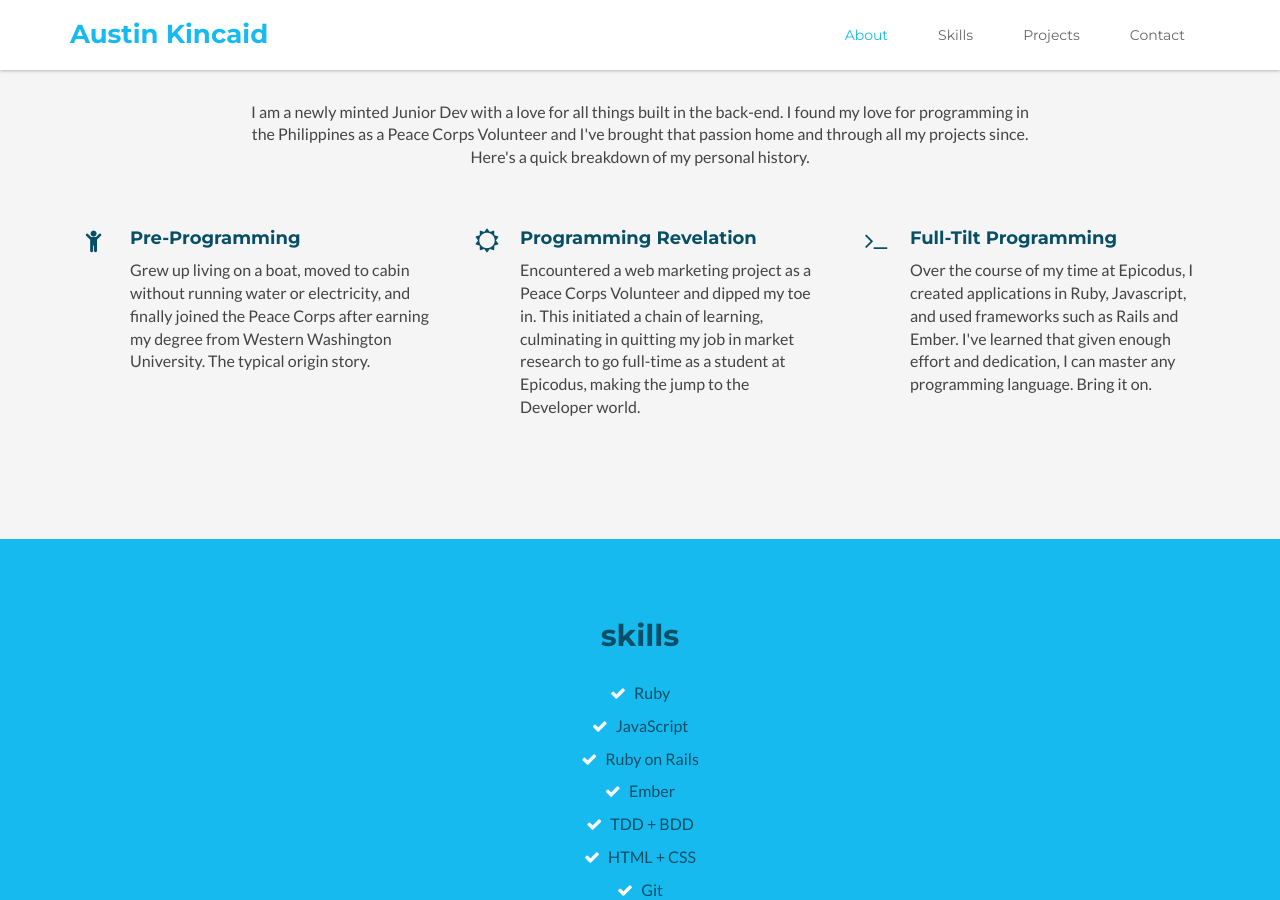
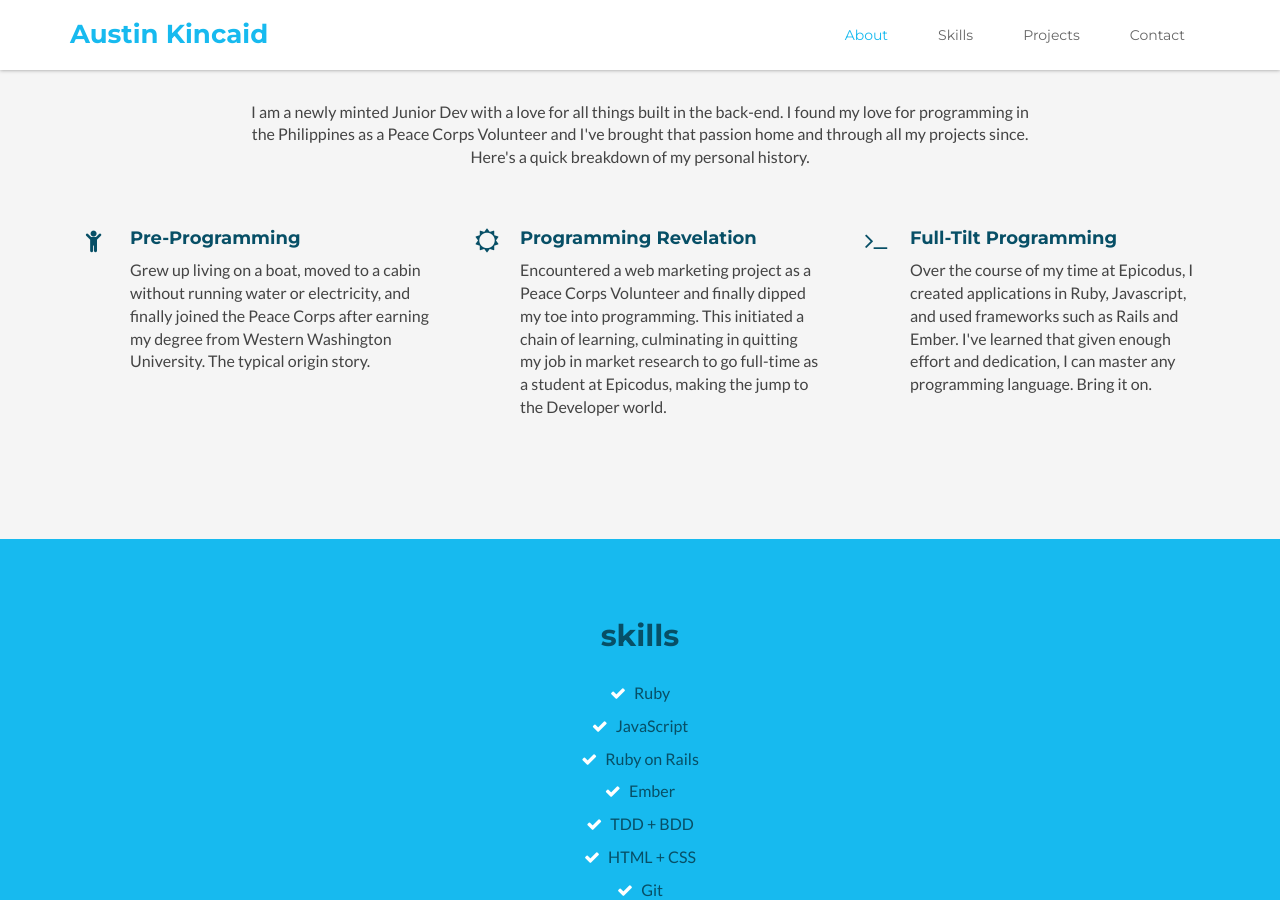
Before and after one commit to aceokay/aceokay.github.io, a Jekyll site: the page built from index.html, in a window 1280 px wide and 900 px high, scrolled down 553 px. Built offline with Jekyll 4.4.1, drawn with Linux system fonts in a browser that asks for light colours.

Commit message:
Updated typo and punched up the copy. Thanks Abdul!

```diff
--- a/_includes/about.html
+++ b/_includes/about.html
@@ -10,7 +10,7 @@
                     </div>
                     <div class="content">
                         <h3 class="sub-title">Pre-Programming</h3>
-                        <p>Grew up living on a boat, moved to cabin without running water or electricity, and finally joined the Peace Corps after earning my degree from Western Washington University. The typical origin story.</p>
+                        <p>Grew up living on a boat, moved to a cabin without running water or electricity, and finally joined the Peace Corps after earning my degree from Western Washington University. The typical origin story.</p>
                     </div><!--//content-->
                 </div><!--//item-->
                 <div class="item col-md-4 col-sm-6 col-xs-12">
@@ -19,7 +19,7 @@
                     </div>
                     <div class="content">
                         <h3 class="sub-title">Programming Revelation</h3>
-                        <p>Encountered a web marketing project as a Peace Corps Volunteer and dipped my toe in. This initiated a chain of learning, culminating in quitting my job in market research to go full-time as a student at Epicodus, making the jump to the Developer world.</p>
+                        <p>Encountered a web marketing project as a Peace Corps Volunteer and finally dipped my toe into programming. This initiated a chain of learning, culminating in quitting my job in market research to go full-time as a student at Epicodus, making the jump to the Developer world.</p>
                     </div><!--//content-->
                 </div><!--//item-->
                 <div class="item col-md-4 col-sm-6 col-xs-12">
```
